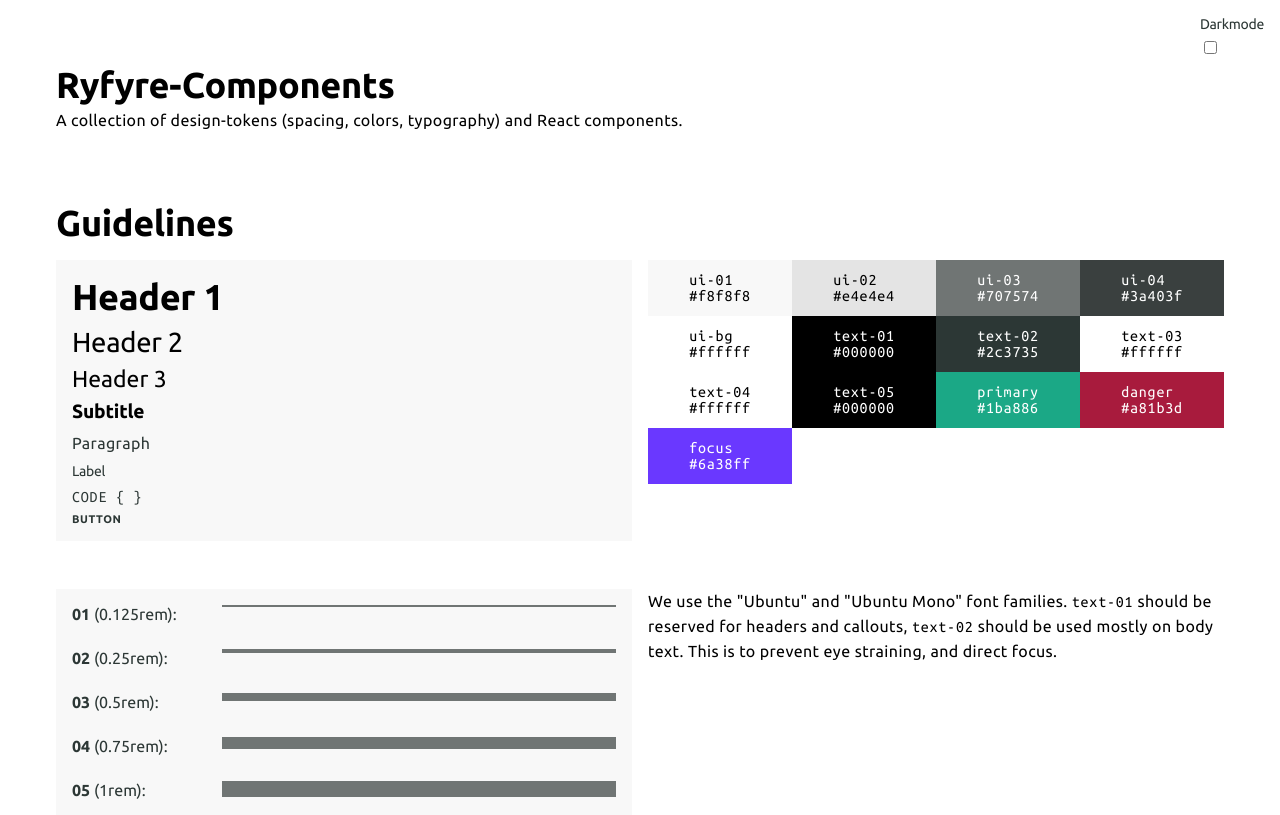
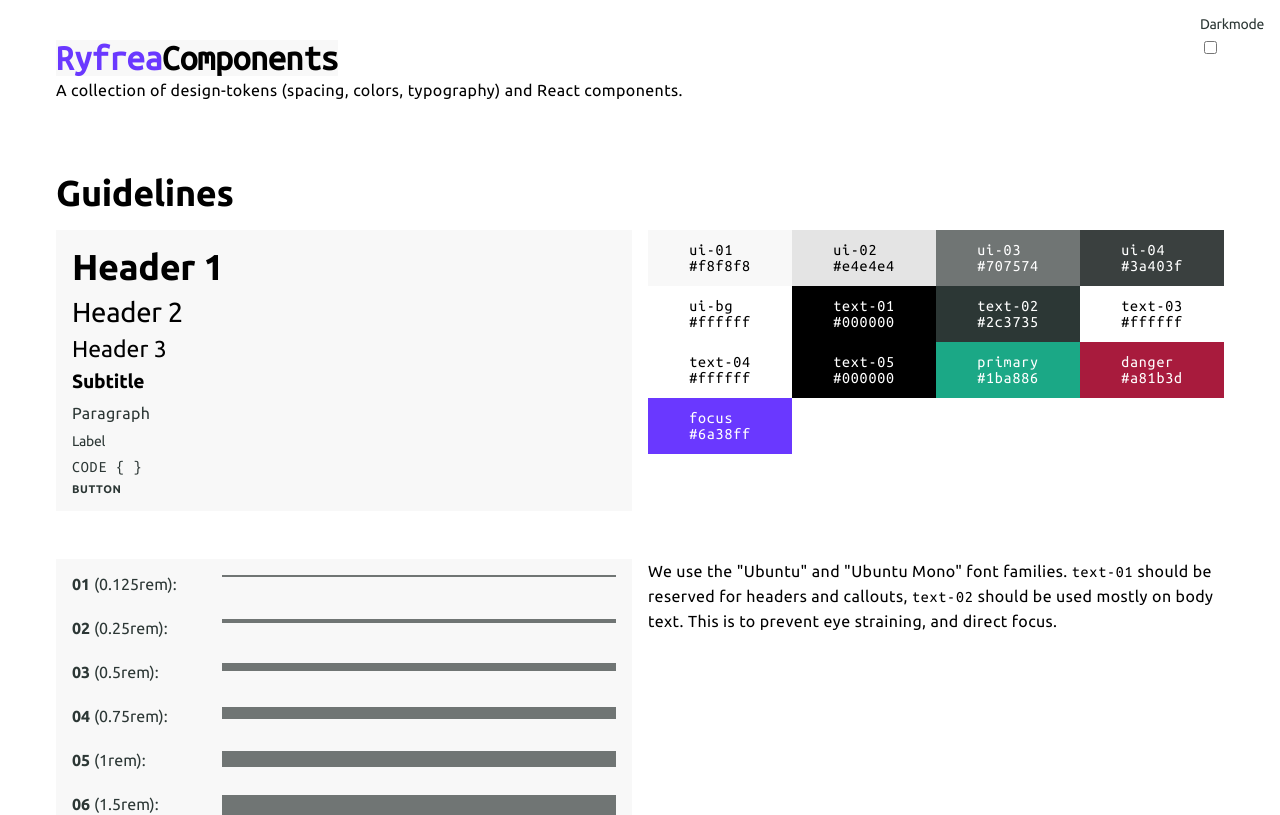
Before and after one commit to ryfylke-react-as/design, a React (Create React App) app: page / in a window 1280 px wide. Shown: the top 815 px of the page. Built offline with nearby package versions, Linux system fonts and the light colour scheme.

Commit message:
chore: Branding update

```diff
--- a/public/index.html
+++ b/public/index.html
@@ -7,17 +7,17 @@
       name="viewport"
       content="width=device-width, initial-scale=1"
     />
-    <meta name="theme-color" content="#000000" />
+    <meta name="theme-color" content="#6a38ff" />
     <meta
       name="description"
-      content="Web site created using create-react-app"
+      content="A collection of design-tokens (spacing, colors, typography) and React components."
     />
     <link
       rel="apple-touch-icon"
       href="%PUBLIC_URL%/logo192.png"
     />
     <link rel="manifest" href="%PUBLIC_URL%/manifest.json" />
-    <title>Ryfre Components</title>
+    <title>Ryfrea Components</title>
   </head>
   <body class="dm">
     <noscript
--- a/src/App.tsx
+++ b/src/App.tsx
@@ -43,8 +43,17 @@ function App() {
           />
         </LabelGroup>
       </div>
-      <Header order={1} id="top">
-        Ryfyre-Components
+      <Header
+        order={1}
+        id="top"
+        style={{
+          fontFamily: `"Ubuntu Mono"`,
+          width: "min-content",
+          background: "var(--c-ui-01)",
+        }}
+      >
+        <span style={{ color: "var(--c-focus)" }}>Ryfrea</span>
+        Components
       </Header>
       <Text>
         A collection of design-tokens (spacing, colors,
@@ -94,8 +103,8 @@ const Container = styled.div`
   display: flex;
   flex-direction: column;
   justify-content: flex-start;
-  margin: var(--s-10) auto;
-  padding: 0 var(--s-05);
+  margin: 0 auto;
+  padding: var(--s-08) var(--s-05);
   gap: var(--s-01);
   max-width: 1200px;
   color: var(--c-text-02);
```
